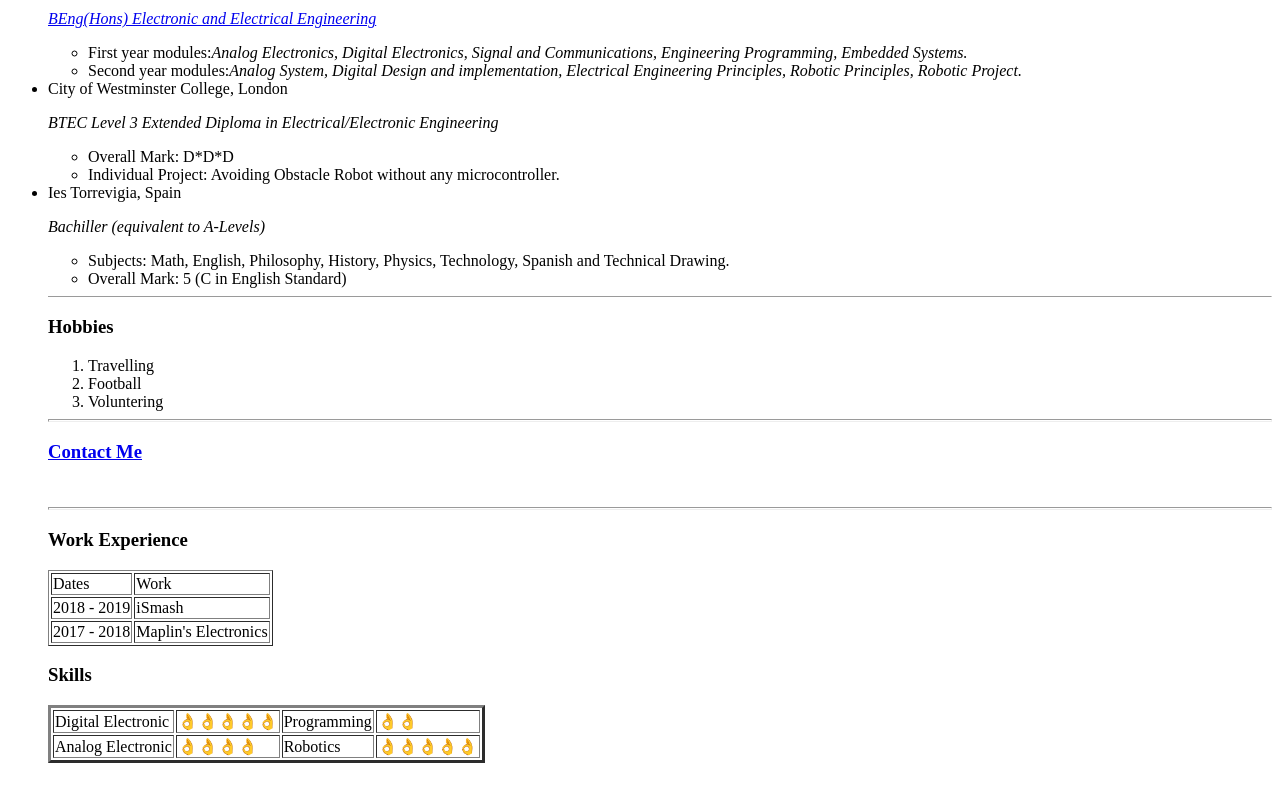
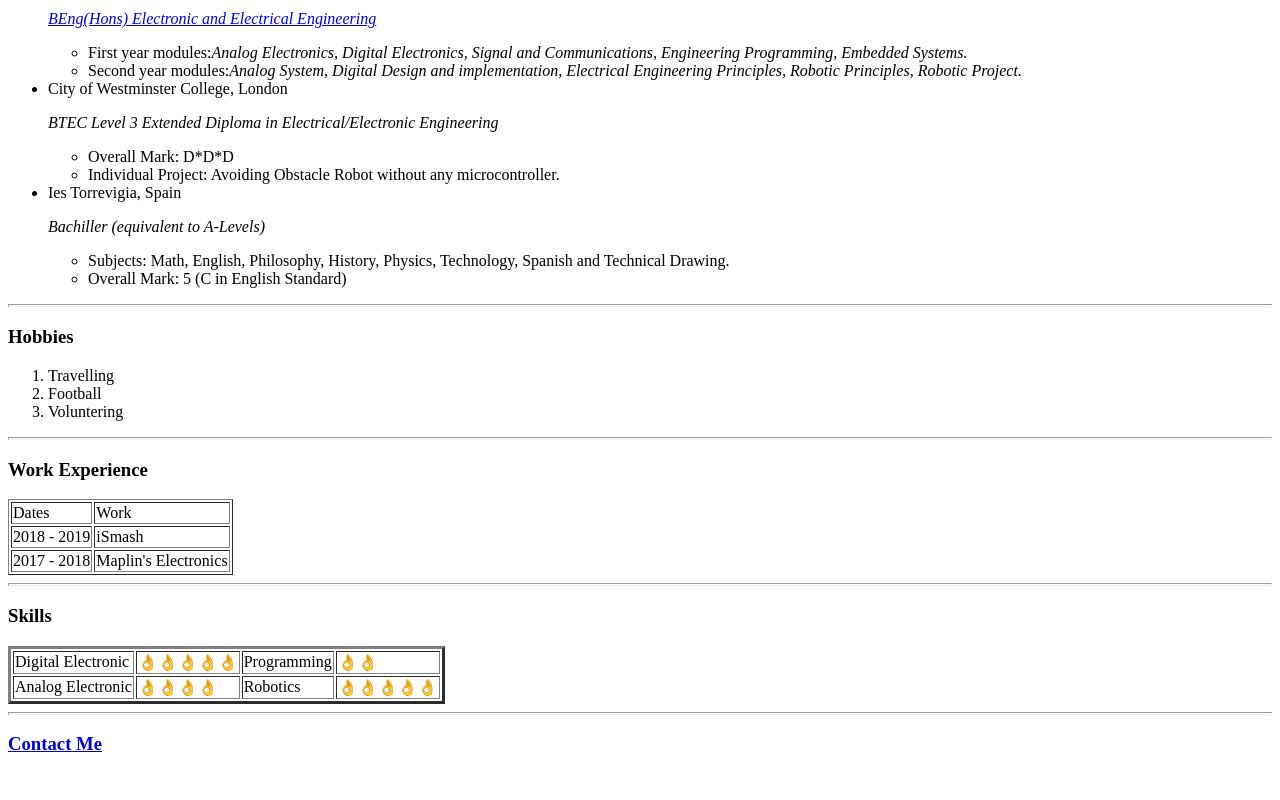
Before and after one commit to Albetman95/CV, a plain HTML site: page index.html in a window 1280 px wide. Shown: the part 314-1114 px from the top of the page. Before the commit the page ends 1093 px from the top, so only its background shows below. Drawn offline with Linux system fonts and the light colour scheme.

Commit message:
Version 1

```diff
--- a/index.html
+++ b/index.html
@@ -38,10 +38,10 @@
       <ul>
         <li>Subjects: Math, English, Philosophy, History, Physics, Technology, Spanish and Technical Drawing.</li>
         <li>Overall Mark: 5 (C in English Standard)</li>
-
       </ul>
-
-      <hr size="1" nonshade><h3><strong>Hobbies</strong></h3>
+    </ul>
+    <hr size="3" nonshade>
+    <h3><strong>Hobbies</strong></h3>
     <ol>
       <li>Travelling</li>
       <li>Football</li>
@@ -50,9 +50,6 @@
 
     <hr size="3" nonshade>
 
-    <h3><strong><a href="contactme.html">Contact Me</a></strong></h3><br>
-
-    <hr size="3" nonshade>
 
     <h3>Work Experience</h3>
     <table border="1">
@@ -69,7 +66,7 @@
         <td>Maplin's Electronics</td>
       </tr>
     </table>
-
+    <hr size="3" nonshade>
     <h3>Skills</h3>
     <table border="3">
         <tr>
@@ -85,5 +82,7 @@
           <td>👌👌👌👌👌</td>
         </tr>
     </table>
+    <hr size="3" nonshade>
+    <h3><strong><a href="contactme.html">Contact Me</a></strong></h3><br>
   </body>
 </html>
```
